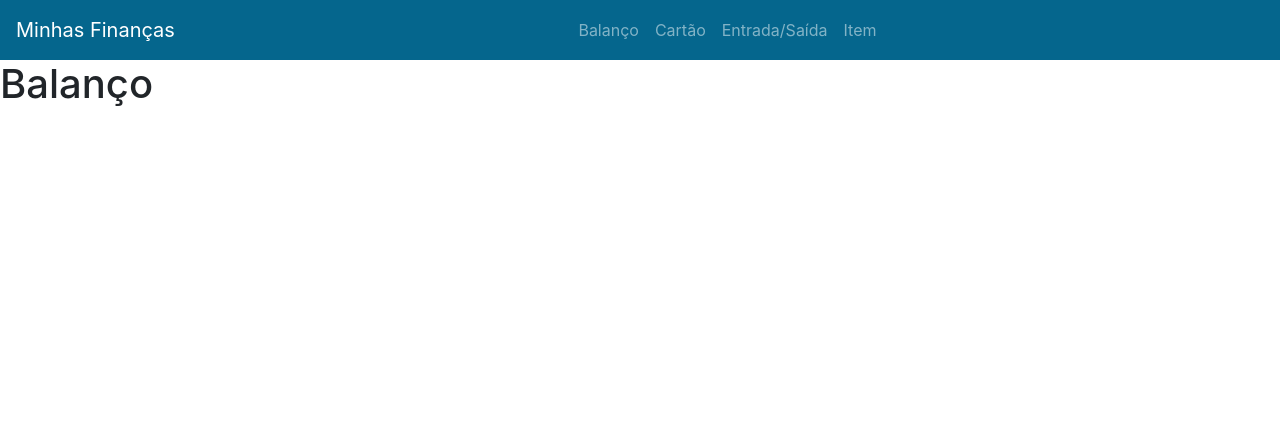
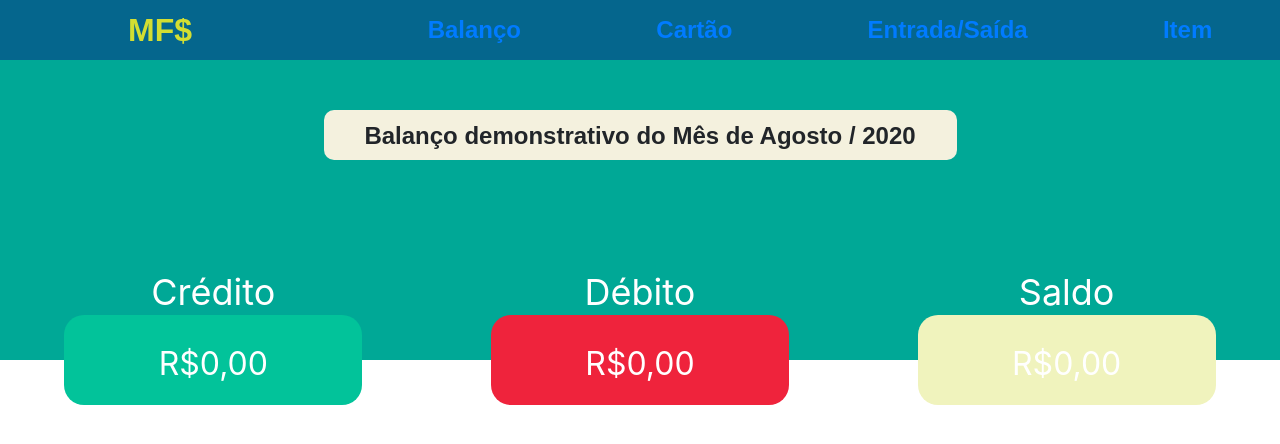
Before and after one commit to EduCintraBR/minhas_financas, a React (Create React App) app in the folder web/: page / in a window 1280 px wide. Shown: the top 444 px of the page. Built offline with nearby package versions, Linux system fonts and the light colour scheme.

Commit message:
Create the visual of main page

```diff
--- a/web/src/assets/styles/global.css
+++ b/web/src/assets/styles/global.css
@@ -3,7 +3,131 @@
     border: 1px solid #d3d3d3;
   }
 
+ /* CSS HEADER */
+
 .Nav {
     background-color: #05668D;
     height: 60px;
+    display: grid;
+    grid-template-columns: 1fr 3fr;
+    grid-template-rows: 1fr;
 }
+
+.logo {
+  font-family: 'Montserrat', sans-serif;
+  font-style: normal;
+  font-weight: bold;
+  font-size: 32px;
+  line-height: 60px;
+  color: #d3de32;
+  text-align: center;
+}
+
+#menus {
+  display: flex;
+  align-items: center;
+}
+
+#menus ul {
+  display: flex;
+  justify-content: space-around;
+  width: 100%;
+  max-width: 1000px;
+}
+
+#menus ul li {
+  list-style-type: none;
+  font-size: 24px;
+  font-family: 'Montserrat', sans-serif;
+  font-style: normal;
+  font-weight: bold;
+  font-size: 24px;
+  color: #F4F1DE;
+}
+
+#menus ul li a {
+  line-height: 60px;
+  text-decoration: none;
+}
+#menus ul li a:visited {
+  color: #F4F1DE;
+}
+#menus ul li:hover a {
+  color: #d9c6a5;
+}
+
+ /* FIM CSS HEADER */
+
+ /* CSS PAGE BALANÇO */
+ .dashboard {
+   width: 100%;
+   height: 300px;
+   background-color: #00A896;
+   display: grid;
+   grid-template-columns: 1fr;
+   grid-template-rows: 1fr 1fr;
+ }
+
+ .titleDash {
+  width: 633px;
+  height: 50px;
+  background-color: #F4F1DE;
+  border-radius: 10px;
+
+  display: flex;
+  justify-self: center;
+  align-self: center;
+
+  justify-content: center;
+  align-items: center;
+  font-family: 'Montserrat', sans-serif;
+  font-style: normal;
+  font-weight: bold;
+  font-size: 24px;
+  line-height: 29px;
+ }
+
+ .cards {
+   display: flex;
+   justify-content: space-around;
+ }
+
+ .creditoCard,
+ .debitoCard,
+ .saldoCard {
+  width: 298px;
+  height: 90px;
+  background-color: #000;
+  margin-top: -45px;
+  border-radius: 20px;
+ }
+
+ .creditoCard .titleCard,
+ .debitoCard .titleCard,
+ .saldoCard .titleCard {
+   display: block;
+   margin-top: -50px;
+   color: #fff;
+   font-size: 36px;
+   text-align: center;
+ }
+
+ .creditoCard {
+  background: #02C39A;
+ }
+ .debitoCard {
+  background: #EF233C;
+ }
+ .saldoCard {
+  background: #F0F3BD;
+ }
+
+ .creditoCard .value,
+ .debitoCard .value,
+ .saldoCard .value {
+    display: flex;
+    justify-content: center;
+    font-size: 32px;
+    line-height: 90px;
+    color: #fff;
+ }
--- a/web/src/pages/Balanco.js
+++ b/web/src/pages/Balanco.js
@@ -1,35 +1,35 @@
 import React from 'react';
 
 const Balanco = () => {
-    // const [ descricao, setDescricao ] = useState('')
-    // const [ valor, setValor ] = useState('')
-
-    // function handleInputDesc(value) {
-    //     setDescricao(value)
-    // }
-    // function handleInputValor(value) {
-    //     setValor(value)
-    // }
 
     return (
-        <h1>Balanço</h1>
-        // <Container fluid="md">
-        //     <Form onSubmit={()=>{}}>
-        //         <Form.Group controlId="formBasicDesc">
-        //             <Form.Label className="d-block font-weight-bold text-center">Descrição Crédito/Débito</Form.Label>
-        //             <Form.Control type="text" placeholder="Insira o nome/descrição da sua renda ou débito" value={descricao} onChange={e => handleInputDesc(e.target.value)} required />
-        //         </Form.Group>
-
-        //         <Form.Group controlId="formBasicBand">
-        //             <Form.Label className="d-block font-weight-bold text-center">Valor</Form.Label>
-        //             <Form.Control type="number" value={valor} onChange={e => handleInputValor(e.target.value)} required/>
-        //         </Form.Group>
-
-        //         <Button variant="outline-success btn-block" type="submit">
-        //             Cadastrar
-        //         </Button>
-        //     </Form>
-        // </Container>
+        <React.Fragment>
+            <div className="dashboard">
+                <div className="titleDash">
+                    <span>Balanço demonstrativo do Mês de Agosto / 2020</span>
+                </div>
+            </div>
+            <div className="cards">
+                <div className="creditoCard">
+                    <span className="titleCard">Crédito</span>
+                    <span className="value">
+                        R$0,00
+                    </span>
+                </div>
+                <div className="debitoCard">
+                    <span className="titleCard">Débito</span>
+                    <span className="value">
+                        R$0,00
+                    </span>
+                </div>
+                <div className="saldoCard">
+                    <span className="titleCard">Saldo</span>
+                    <span className="value">
+                        R$0,00
+                    </span>
+                </div>
+            </div>
+        </React.Fragment>
     )
 }
 
--- a/web/src/pages/Header.js
+++ b/web/src/pages/Header.js
@@ -1,17 +1,38 @@
 import React from 'react';
-import { Nav, Navbar } from 'react-bootstrap';
 
 const Header = () => {
     return (
-        <Navbar className="Nav" variant="dark">
-        <Navbar.Brand href="#home">Minhas Finanças</Navbar.Brand>
-          <Nav className="mx-auto">
-            <Nav.Link href="/">Balanço</Nav.Link>
-            <Nav.Link href="/cartao">Cartão</Nav.Link>
-            <Nav.Link href="/entrada_saida">Entrada/Saída</Nav.Link>
-            <Nav.Link href="/item">Item</Nav.Link>
-          </Nav>
-        </Navbar>
+      <nav className="Nav">
+        <div className="logo">
+          MF$
+        </div>
+        <div id="menus">
+          <ul>
+            <li>
+              <a href="/">Balanço</a>
+            </li>
+            <li>
+              <a href="/cartao">Cartão</a>
+            </li>
+            <li>
+              <a href="/entrada_saida">Entrada/Saída</a>
+            </li>
+            <li>
+              <a href="/item">Item</a>
+            </li>
+          </ul>
+        </div>
+      </nav>
+
+        // <Navbar className="Nav" variant="dark">
+        // <Navbar.Brand href="#home">Minhas Finanças</Navbar.Brand>
+        //   <Nav className="mx-auto">
+        //     <Nav.Link href="/">Balanço</Nav.Link>
+        //     <Nav.Link href="/cartao">Cartão</Nav.Link>
+        //     <Nav.Link href="/entrada_saida">Entrada/Saída</Nav.Link>
+        //     <Nav.Link href="/item">Item</Nav.Link>
+        //   </Nav>
+        // </Navbar>
     )
 }
 
```
